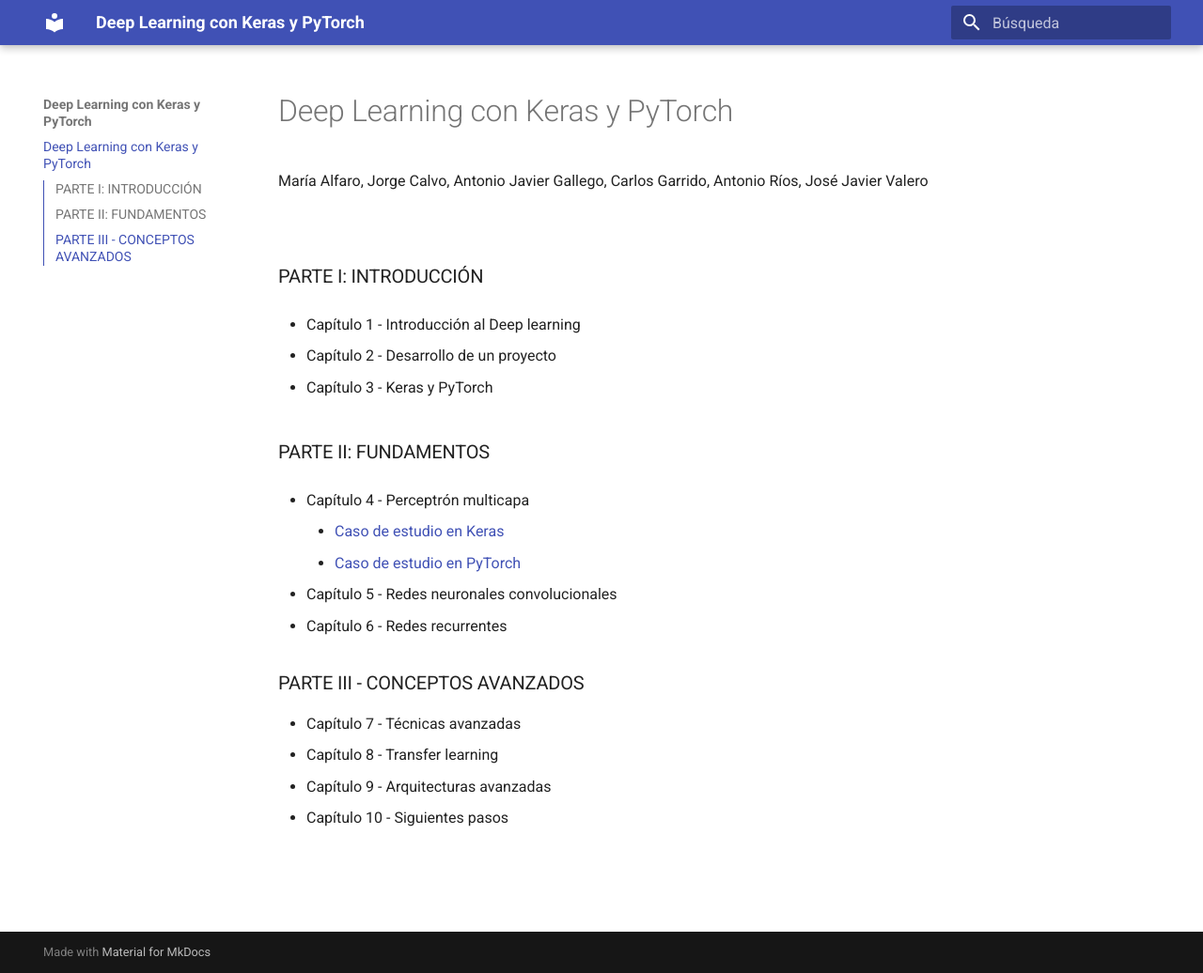
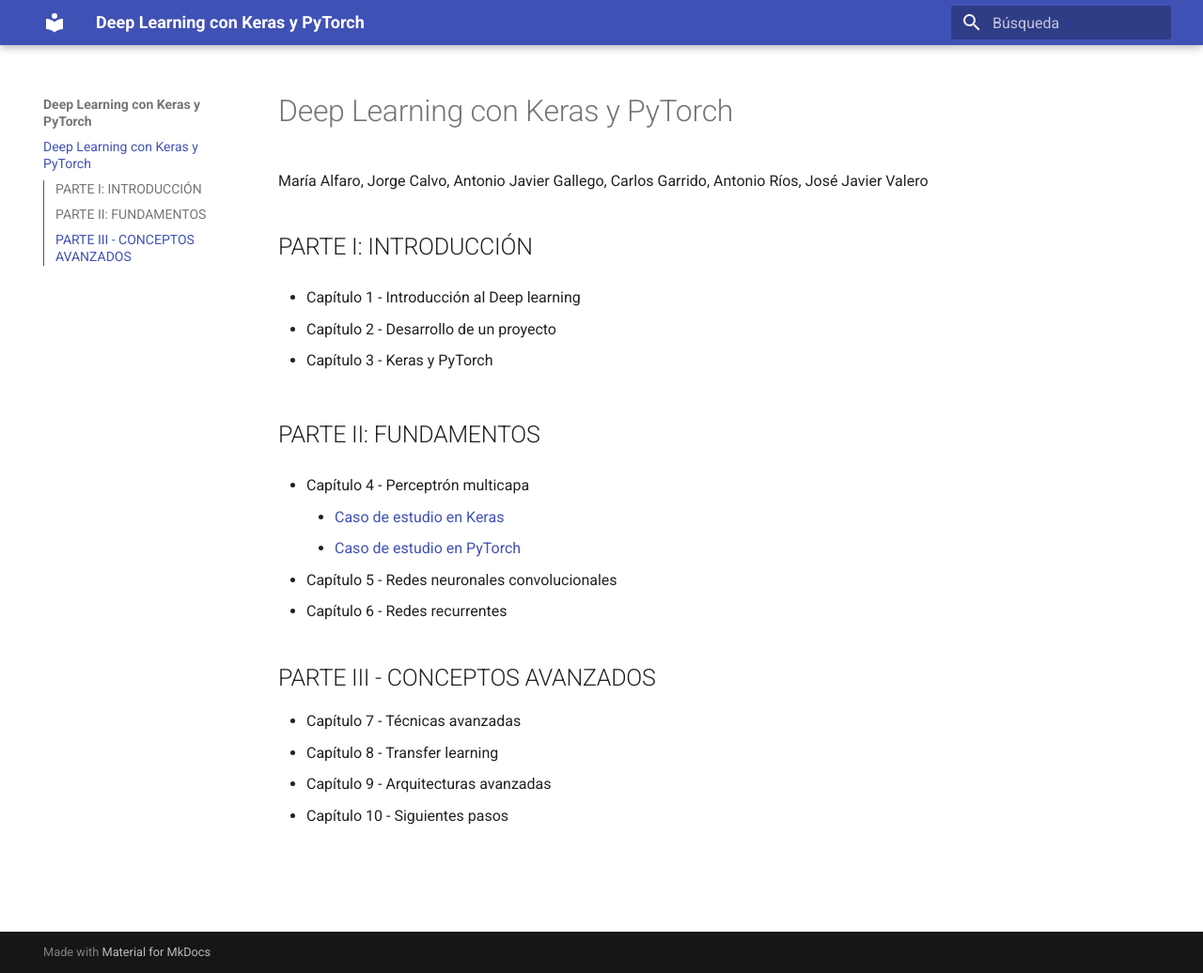
Before and after one commit to deep-learning-keras-pytorch/deep-learning-keras-pytorch.github.io, an MkDocs documentation site: the page built from docs/README.md, in a window 1280 px wide and 1036 px high. Shown: the whole window at 94% size. Built offline with MkDocs 1.6.1 and Material for MkDocs 9.7.7, drawn with Linux system fonts in a browser that asks for light colours.

Commit message:
Last changes

```diff
--- a/docs/README.md
+++ b/docs/README.md
@@ -2,10 +2,8 @@
 
 María Alfaro, Jorge Calvo, Antonio Javier Gallego, Carlos Garrido,  Antonio Ríos, José Javier Valero
 
-<br>
 
-
-### PARTE I: INTRODUCCIÓN
+## PARTE I: INTRODUCCIÓN
 
 * Capítulo 1 - Introducción al Deep learning
 
@@ -13,7 +11,7 @@ María Alfaro, Jorge Calvo, Antonio Javier Gallego, Carlos Garrido,  Antonio Rí
 
 * Capítulo 3 - Keras y PyTorch
 
-### PARTE II: FUNDAMENTOS
+## PARTE II: FUNDAMENTOS
 
 * Capítulo 4 - Perceptrón multicapa
     * [Caso de estudio en Keras]()
@@ -22,7 +20,7 @@ María Alfaro, Jorge Calvo, Antonio Javier Gallego, Carlos Garrido,  Antonio Rí
 * Capítulo 5 - Redes neuronales convolucionales
 * Capítulo 6 - Redes recurrentes
 
-### PARTE III - CONCEPTOS AVANZADOS
+## PARTE III - CONCEPTOS AVANZADOS
 
 * Capítulo 7 - Técnicas avanzadas
 * Capítulo 8 - Transfer learning
```
Also changed, not shown: site/index.html, site/search/search_index.json, 1 other file.
